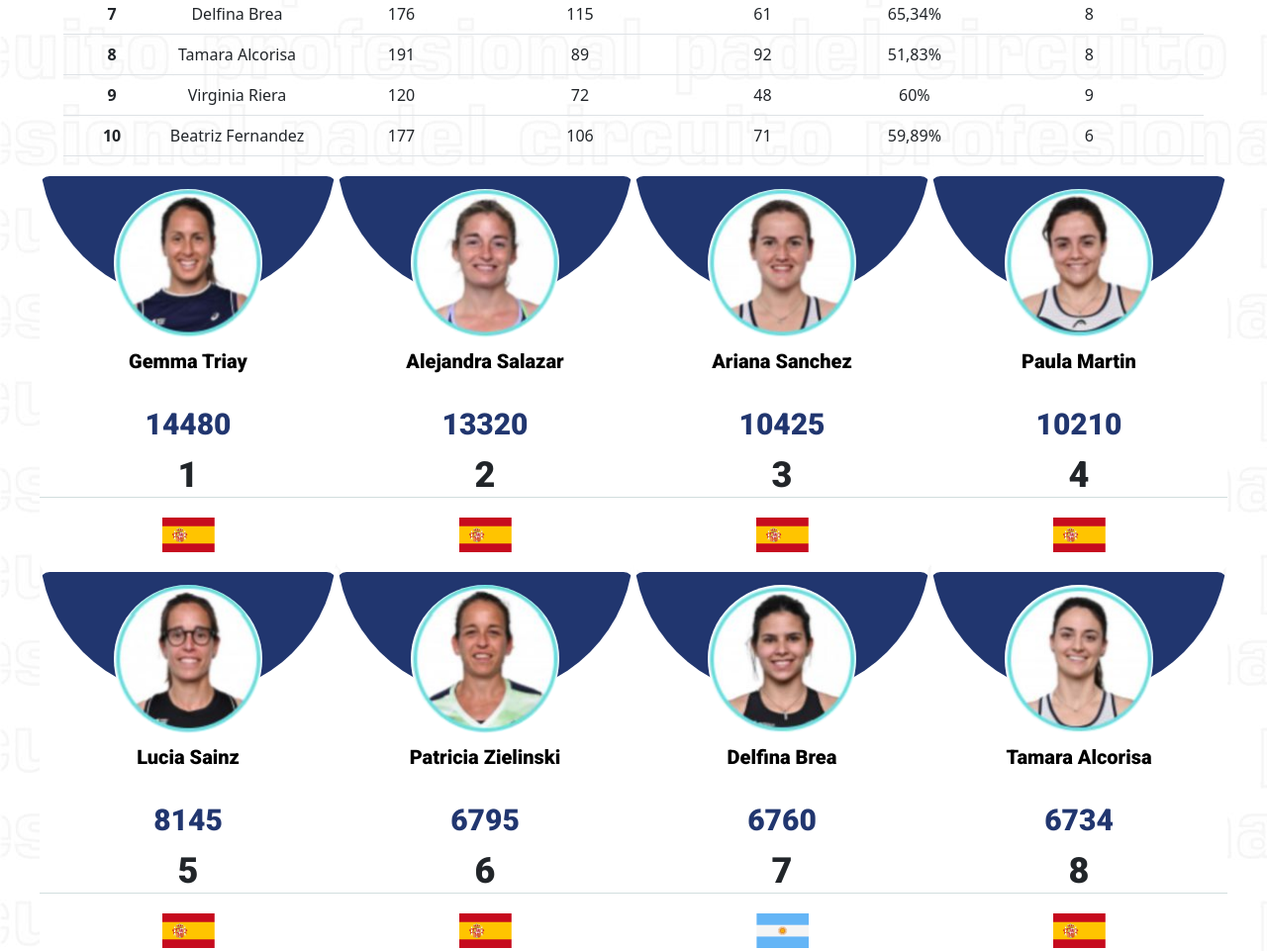
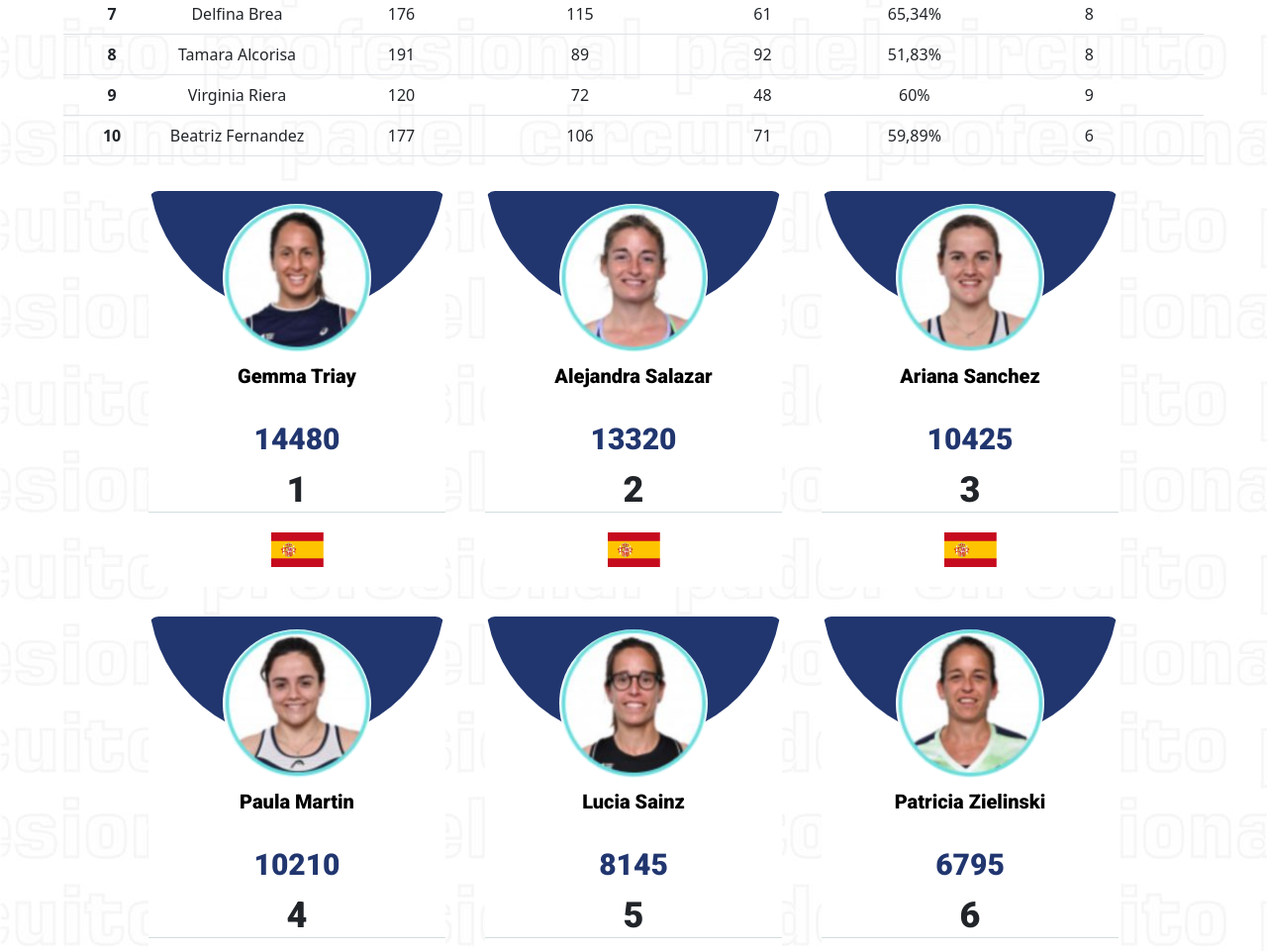
Before and after one commit to germanb85/trabajo-final, a website: page paginas/femenino.html in a window 1280 px wide. Shown: the part 603-1564 px from the top of the page at 99% size. Drawn offline with Linux system fonts and the light colour scheme; a web font is replaced by a local one.

Commit message:
commit develop contacto

```diff
--- a/scss/ranking.scss
+++ b/scss/ranking.scss
@@ -23,6 +23,7 @@
     border-radius: 10px;
     overflow: hidden;
     transition: .5s;
+    margin: 15px 20px;
     background-color: $color-alpha;
     &:hover{
         box-shadow: 0 5px 15px rgba(3, 89, 92, .5);
```
Also changed, not shown: paginas/contacto.html (+3 -3 lines), css/pruebacss.css.
